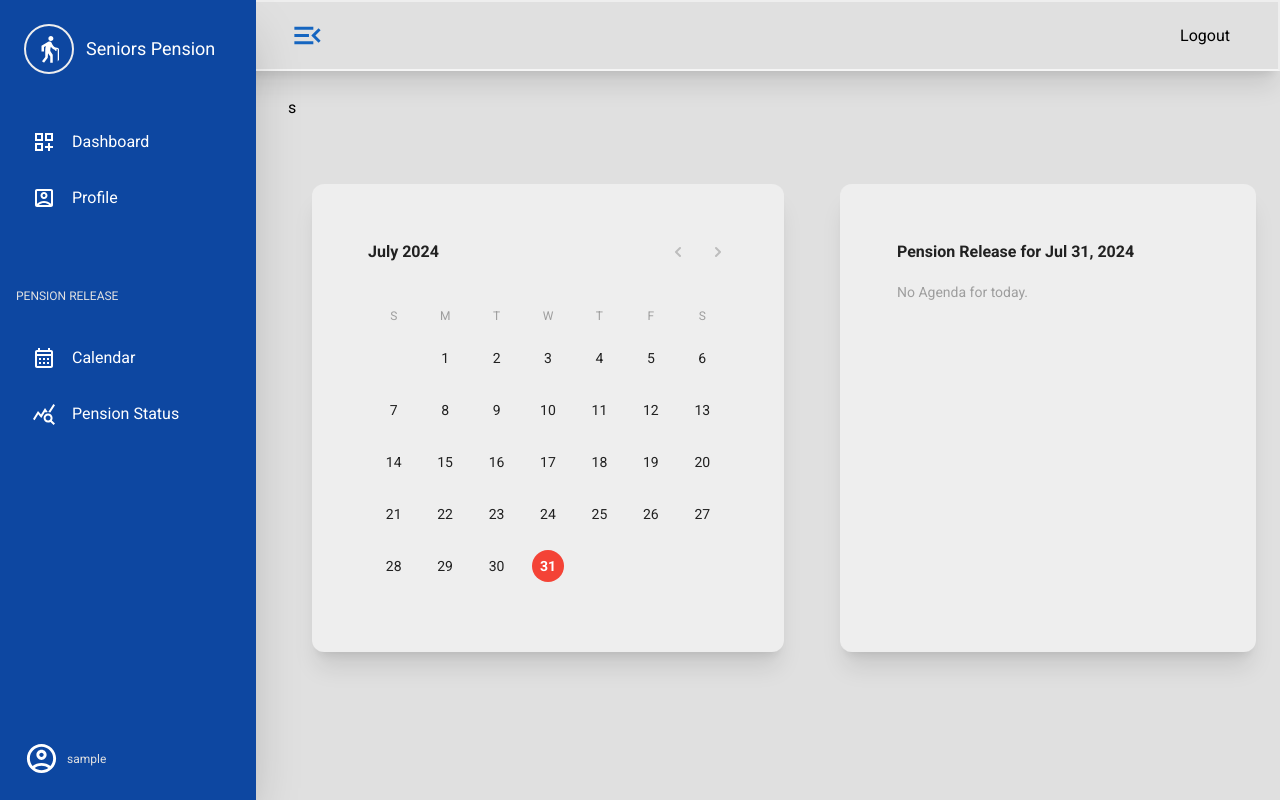
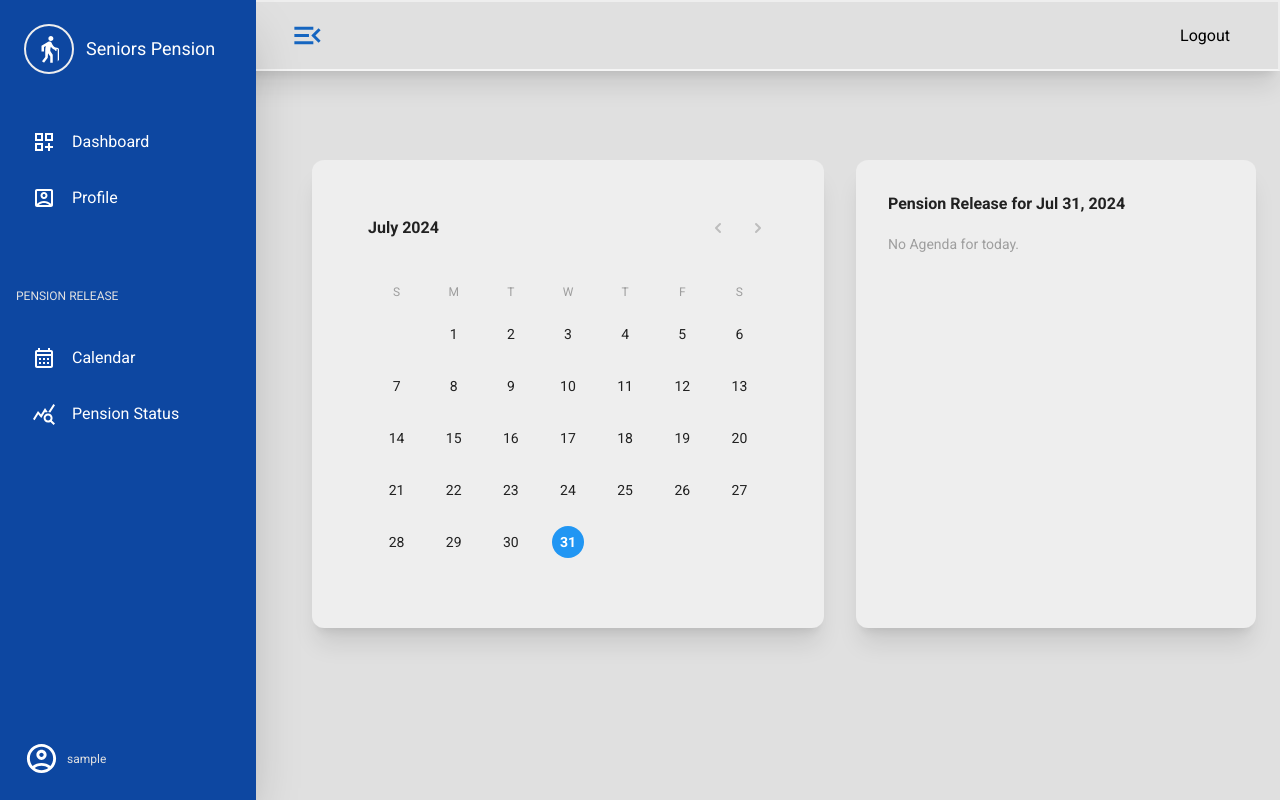
Before and after one commit to edmar-afk/seniors_event, a React (Vite) app: page /seniors-dashboard in a window 1280 px wide. Built offline with nearby package versions, Linux system fonts and the light colour scheme; sample sign-in values are in the browser's storage.

Commit message:
new event calendar

```diff
--- a/src/components/seniors/EventCalendar.jsx
+++ b/src/components/seniors/EventCalendar.jsx
@@ -1,5 +1,4 @@
-/* eslint-disable react/prop-types */ import { Menu, Transition } from "@headlessui/react";
-import { DotsVerticalIcon } from "@heroicons/react/outline";
+/* eslint-disable react/prop-types */ import { Menu, Transition } from "@headlessui/react";import { DotsVerticalIcon } from "@heroicons/react/outline";
 import { ChevronLeftIcon, ChevronRightIcon } from "@heroicons/react/solid";
 import {
 	add,
@@ -16,46 +15,14 @@ import {
 	startOfToday,
 } from "date-fns";
 import { Fragment, useState } from "react";
-
+import ScheduleOutlinedIcon from "@mui/icons-material/ScheduleOutlined";
 const meetings = [
 	{
 		id: 1,
-		name: "Leslie Alexander",
-		imageUrl: "",
+		name: "DSWD Posted a Schedule",
+		description: "Purok 4 ang mo anhi sa Munisipyo ani adlawa ug orasa",
 		startDatetime: "2024-08-11T13:00",
 		endDatetime: "2024-08-11T14:30",
-	},
-	{
-		id: 2,
-		name: "Michael Foster",
-		imageUrl:
-			"https://images.unsplash.com/photo-1519244703995-f4e0f30006d5?ixlib=rb-1.2.1&ixid=eyJhcHBfaWQiOjEyMDd9&auto=format&fit=facearea&facepad=2&w=256&h=256&q=80",
-		startDatetime: "2024-08-20T09:00",
-		endDatetime: "2024-08-20T11:30",
-	},
-	{
-		id: 3,
-		name: "Dries Vincent",
-		imageUrl:
-			"https://images.unsplash.com/photo-1506794778202-cad84cf45f1d?ixlib=rb-1.2.1&ixid=eyJhcHBfaWQiOjEyMDd9&auto=format&fit=facearea&facepad=2&w=256&h=256&q=80",
-		startDatetime: "2024-09-20T17:00",
-		endDatetime: "2024-09-20T18:30",
-	},
-	{
-		id: 4,
-		name: "Leslie Alexander",
-		imageUrl:
-			"https://images.unsplash.com/photo-1494790108377-be9c29b29330?ixlib=rb-1.2.1&ixid=eyJhcHBfaWQiOjEyMDd9&auto=format&fit=facearea&facepad=2&w=256&h=256&q=80",
-		startDatetime: "2024-09-09T13:00",
-		endDatetime: "2024-09-09T14:30",
-	},
-	{
-		id: 5,
-		name: "Michael Foster",
-		imageUrl:
-			"https://images.unsplash.com/photo-1519244703995-f4e0f30006d5?ixlib=rb-1.2.1&ixid=eyJhcHBfaWQiOjEyMDd9&auto=format&fit=facearea&facepad=2&w=256&h=256&q=80",
-		startDatetime: "2024-09-13T14:00",
-		endDatetime: "2024-09-13T14:30",
 	},
 ];
 
@@ -88,9 +55,9 @@ export default function EventCalendar() {
 
 	return (
 		<div className="pt-16">
-			<div className="w-full px-4 mx-auto sm:px-7 md:w-full md:px-6">
-				<div className="md:grid md:grid-cols-2 md:divide-x md:divide-gray-200">
-					<div className="md:pr-14 p-3 lg:p-14 rounded-xl shadow-xl bg-gray-200">
+			<div className="w-full px-4 mx-auto sm:px-7 md:px-6">
+				<div className="flex flex-row justify-between flex-wrap">
+					<div className="md:pr-14 p-3 lg:p-14 rounded-xl shadow-xl bg-gray-200 flex-1">
 						<div className="flex items-center">
 							<h2 className="flex-auto font-semibold text-gray-900">{format(firstDayCurrentMonth, "MMMM yyyy")}</h2>
 							<button
@@ -133,7 +100,7 @@ export default function EventCalendar() {
 										onClick={() => setSelectedDay(day)}
 										className={classNames(
 											isEqual(day, selectedDay) && "text-white",
-											!isEqual(day, selectedDay) && isToday(day) && "text-red-500",
+											!isEqual(day, selectedDay) && isToday(day) && "text-blue-500",
 											!isEqual(day, selectedDay) &&
 												!isToday(day) &&
 												isSameMonth(day, firstDayCurrentMonth) &&
@@ -142,7 +109,7 @@ export default function EventCalendar() {
 												!isToday(day) &&
 												!isSameMonth(day, firstDayCurrentMonth) &&
 												"text-gray-400",
-											isEqual(day, selectedDay) && isToday(day) && "bg-red-500",
+											isEqual(day, selectedDay) && isToday(day) && "bg-blue-500",
 											isEqual(day, selectedDay) && !isToday(day) && "bg-gray-900",
 											!isEqual(day, selectedDay) && "hover:bg-gray-200",
 											(isEqual(day, selectedDay) || isToday(day)) && "font-semibold",
@@ -153,14 +120,14 @@ export default function EventCalendar() {
 
 									<div className="w-5 h-1 mx-auto mt-1">
 										{meetings.some((meeting) => isSameDay(parseISO(meeting.startDatetime), day)) && (
-											<div className="w-5 h-1 -mt-3 bg-red-500"></div>
+											<div className="w-5 h-1 -mt-3 bg-blue-500"></div>
 										)}
 									</div>
 								</div>
 							))}
 						</div>
 					</div>
-					<section className="mt-12 md:mt-0 md:ml-14 p-14 rounded-xl shadow-xl bg-gray-200">
+					<section className="mt-12 md:mt-0 md:ml-8 p-8 rounded-xl shadow-xl bg-gray-200 flex-none w-[400px]">
 						<h2 className="font-semibold text-gray-900">
 							Pension Release for{" "}
 							<time dateTime={format(selectedDay, "yyyy-MM-dd")}>{format(selectedDay, "MMM dd, yyy")}</time>
@@ -190,13 +157,13 @@ function Meeting({ meeting }) {
 
 	return (
 		<li className="flex items-center px-4 py-2 space-x-4 group rounded-xl focus-within:bg-gray-100 hover:bg-gray-100">
-			<img
-				src={meeting.imageUrl}
-				alt=""
-				className="flex-none w-10 h-10 rounded-full"
+			<ScheduleOutlinedIcon
+				fontSize="large"
+				className="text-gray-900 animate-spin"
 			/>
 			<div className="flex-auto">
 				<p className="text-gray-900">{meeting.name}</p>
+				<p className="text-blue-900 font-bold">{meeting.description}</p>
 				<p className="mt-0.5">
 					<time dateTime={meeting.startDatetime}>{format(startDateTime, "h:mm a")}</time> -{" "}
 					<time dateTime={meeting.endDatetime}>{format(endDateTime, "h:mm a")}</time>
--- a/src/routes/SeniorsDashboard.jsx
+++ b/src/routes/SeniorsDashboard.jsx
@@ -1,4 +1,5 @@
-import { useState } from "react";import EventCalendar from "../components/seniors/EventCalendar";
+import { useState } from "react";
+import EventCalendar from "../components/seniors/EventCalendar";
 import Sidebar from "../components/Sidebar";
 import Topbar from "../components/Topbar";
 
@@ -23,7 +24,6 @@ function SeniorsDashboard() {
 				toggleSidebar={toggleSidebar}
 			/>
 			<div className={`transition-all duration-300 ${isSidebarOpen ? "ml-2 lg:ml-72" : "ml-2 lg:ml-14"} pt-24`}>
-				s
 				<EventCalendar />
 			</div>
 		</>
```
